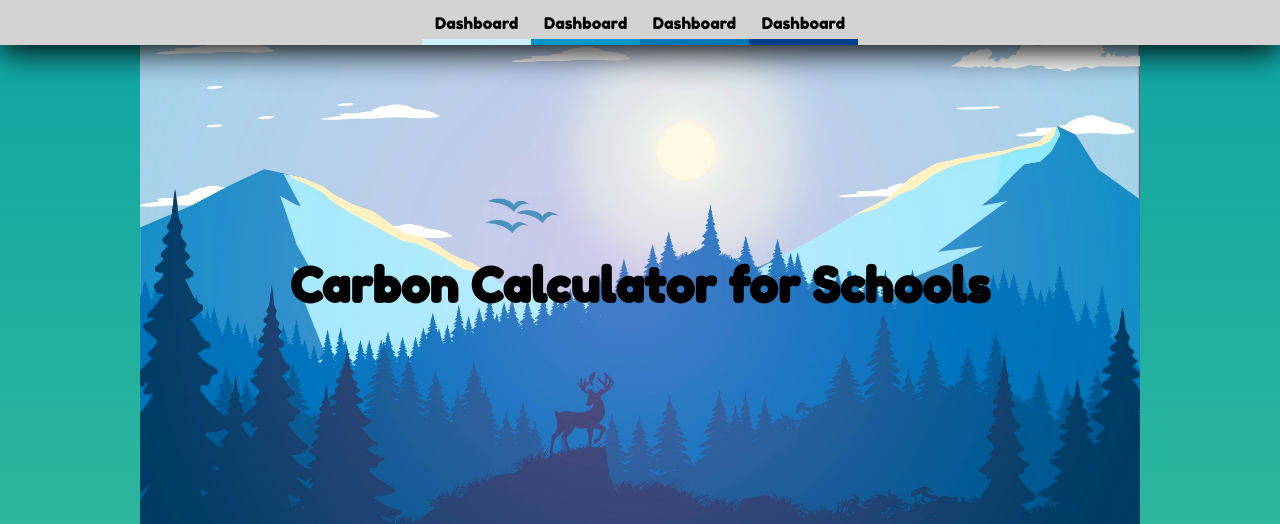
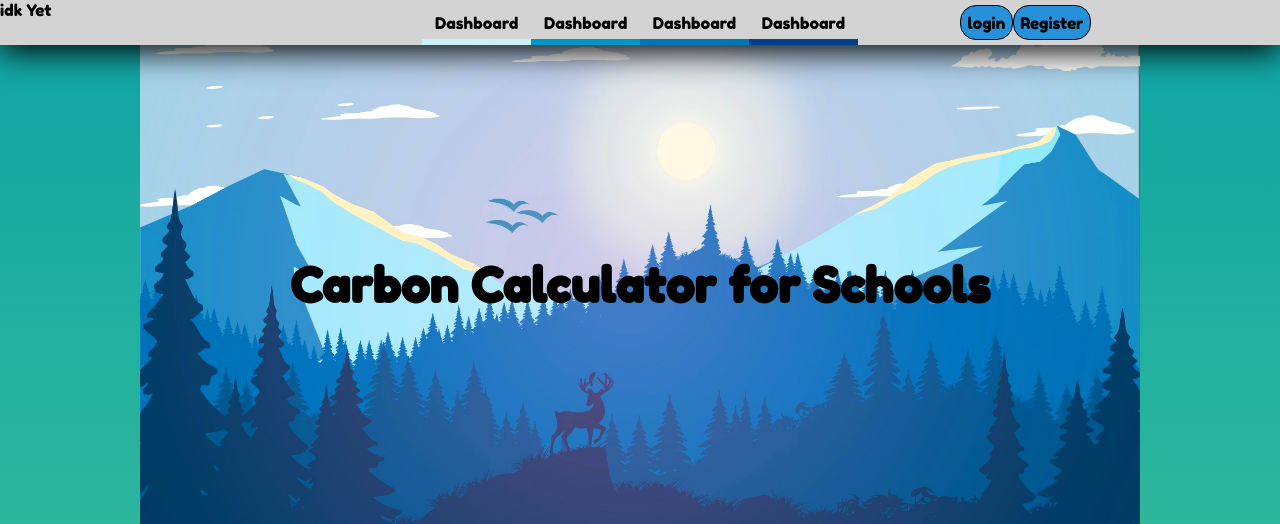
Before and after one commit to Ebassani/Design-factory-project, a Flask app: page /introduction in a window 1280 px wide. Shown: the top 524 px of the page. Run offline with Flask 2, Linux system fonts and the light colour scheme.

Commit message:
Reworking on the navbar

```diff
--- a/static/css/common.css
+++ b/static/css/common.css
@@ -19,14 +19,20 @@ html, body {
 
 .menu {
     position: sticky;
-    align-items: center;
-    justify-content: center;
     top: 0;
-    display: flex;
+    display: grid;
+    grid-template-areas:
+        "one one two two two two three three";
+    grid-auto-columns: 1fr;
     width: 100%;
     background-color: lightgray;
     z-index: 2;
     box-shadow: 0 0.4rem 2rem;
+}
+
+.menu__items {
+    display: flex;
+    justify-content: center;
 }
 
 .menu__link {
@@ -37,35 +43,69 @@ html, body {
 
 .menu__link--color-darkorange {
     background: linear-gradient(lightgray, lightgray 50%, #CAF0F8 50%, #CAF0F8);
-    background-size: 100% 200% ;
+    background-size: 100% 200%;
     border-bottom: solid 0.4rem #CAF0F8;
 }
 
 .menu__link--color-orange {
     background: linear-gradient(lightgray, lightgray 50%, #0096C7 50%, #0096C7);
-    background-size: 100% 200% ;
+    background-size: 100% 200%;
     border-bottom: solid 0.4rem #0096C7;
 }
 
 .menu__link--color-lightorange {
     background: linear-gradient(lightgray, lightgray 50%, #0077B6 50%, #0077B6);
-    background-size: 100% 200% ;
+    background-size: 100% 200%;
     border-bottom: solid 0.4rem #0077B6;
 }
 
 
 .menu__link--color-darkblue {
     background: linear-gradient(lightgray, lightgray 50%, #023E8A 50%, #023E8A);
-    background-size: 100% 200% ;
+    background-size: 100% 200%;
     border-bottom: solid 0.4rem #023E8A;
 }
 
 .menu__link:hover {
-    background-position: 100% 100%;
-    padding-bottom: 0.8rem;
-    border: 0;
+    background-position: 100% 98%;
 }
 
 .hover__pointer:hover {
     cursor: pointer;
 }
+
+.menu__log {
+    margin: auto 0;
+    border: black solid 0.05rem;
+    background-color: #2691d9;
+    padding: 0.4rem;
+    border-radius: 1rem;
+}
+
+.menu__log:hover {
+    border: black solid 0.2rem;
+}
+
+.logRegister{
+    display: flex;
+}
+
+.card__grid1 {
+    grid-area: one;
+}
+
+.card__grid2 {
+    grid-area: two;
+}
+
+.card__grid3 {
+    grid-area: three;
+}
+
+.card__grid4 {
+    grid-area: four;
+}
+
+.card__grid5 {
+    grid-area: five;
+}
--- a/static/css/introduction.css
+++ b/static/css/introduction.css
@@ -4,10 +4,12 @@
     margin: 0.2rem;
     padding: 0.5rem 1em;
     border-radius: 1rem;
+    transition: 0.2s;
 }
 
 .content__card__title {
     position: relative;
+    width: fit-content;
 }
 
 .subtitle:before {
@@ -25,7 +27,7 @@
 }
 
 .content__cards__card:hover .subtitle::before {
-    width: 4rem;
+    width: 100%;
 }
 
 .content__cards__card:hover {
@@ -41,26 +43,6 @@
           "three five five";
 
     padding: 1rem;
-}
-
-.card__grid1 {
-    grid-area: one;
-}
-
-.card__grid2 {
-    grid-area: two;
-}
-
-.card__grid3 {
-    grid-area: three;
-}
-
-.card__grid4 {
-    grid-area: four;
-}
-
-.card__grid5 {
-    grid-area: five;
 }
 
 .content__title img {
--- a/templates/menu.html
+++ b/templates/menu.html
@@ -1,4 +1,9 @@
-<div class="menu">
+<header class="menu">
+    <div class="card__grid1">
+        <span>idk Yet</span>
+    </div>
+
+    <div class="menu__items card__grid2">
         <div class="menu__link menu__link--color-darkorange hover__pointer">
             <span>Dashboard</span>
         </div>
@@ -12,3 +17,19 @@
             <span>Dashboard</span>
         </div>
     </div>
+
+    {% if current_user.is_authenticated %}
+        <div class="menu__log hover__pointer card__grid3">
+            <span>Logout</span>
+        </div>
+    {% else %}
+        <div class="logRegister card__grid3">
+            <div class="menu__log hover__pointer">
+                <span>login</span>
+            </div>
+            <div class="menu__log">
+                <span>Register</span>
+            </div>
+        </div>
+    {% endif %}
+</header>
```
Lines whose indentation alone changed are shown as unchanged.
